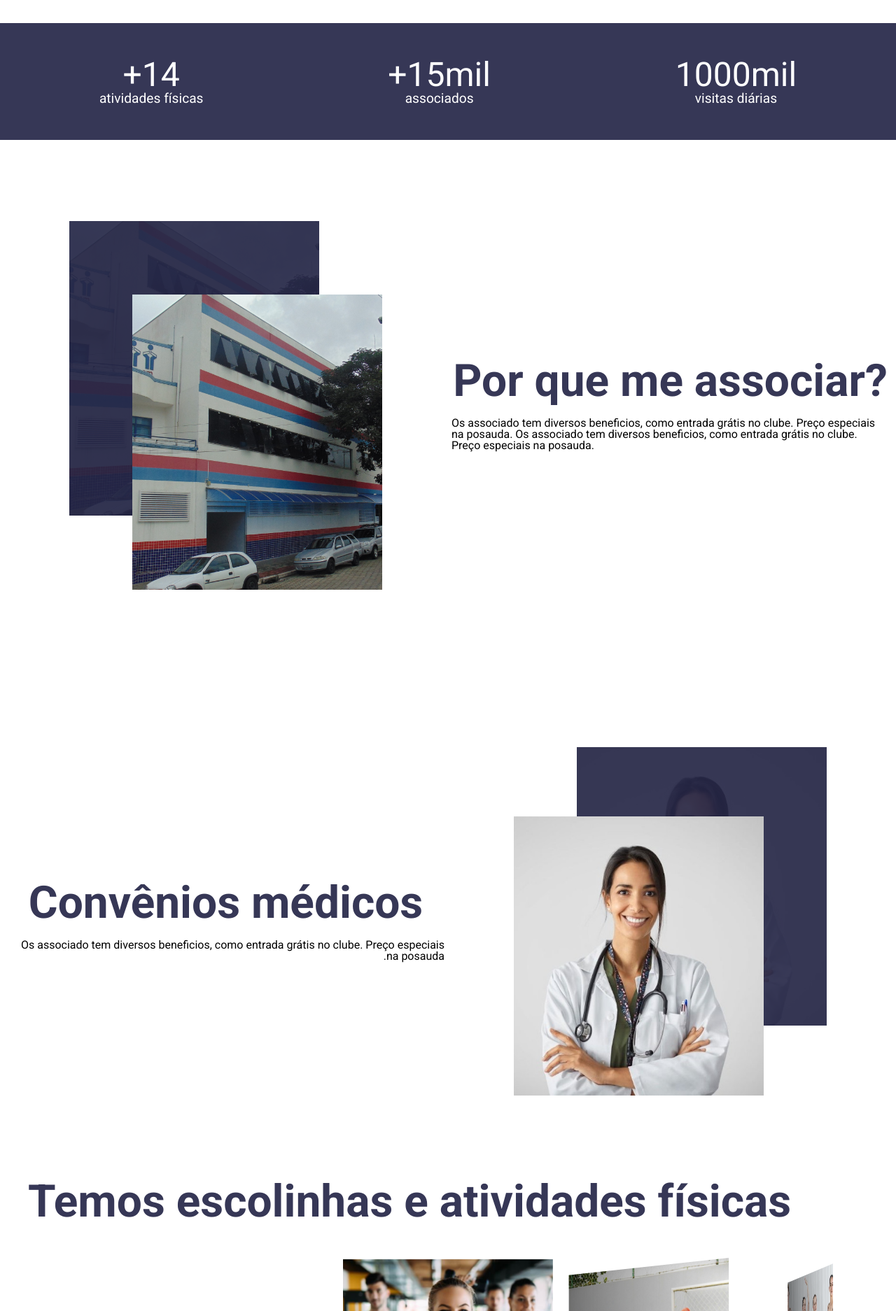
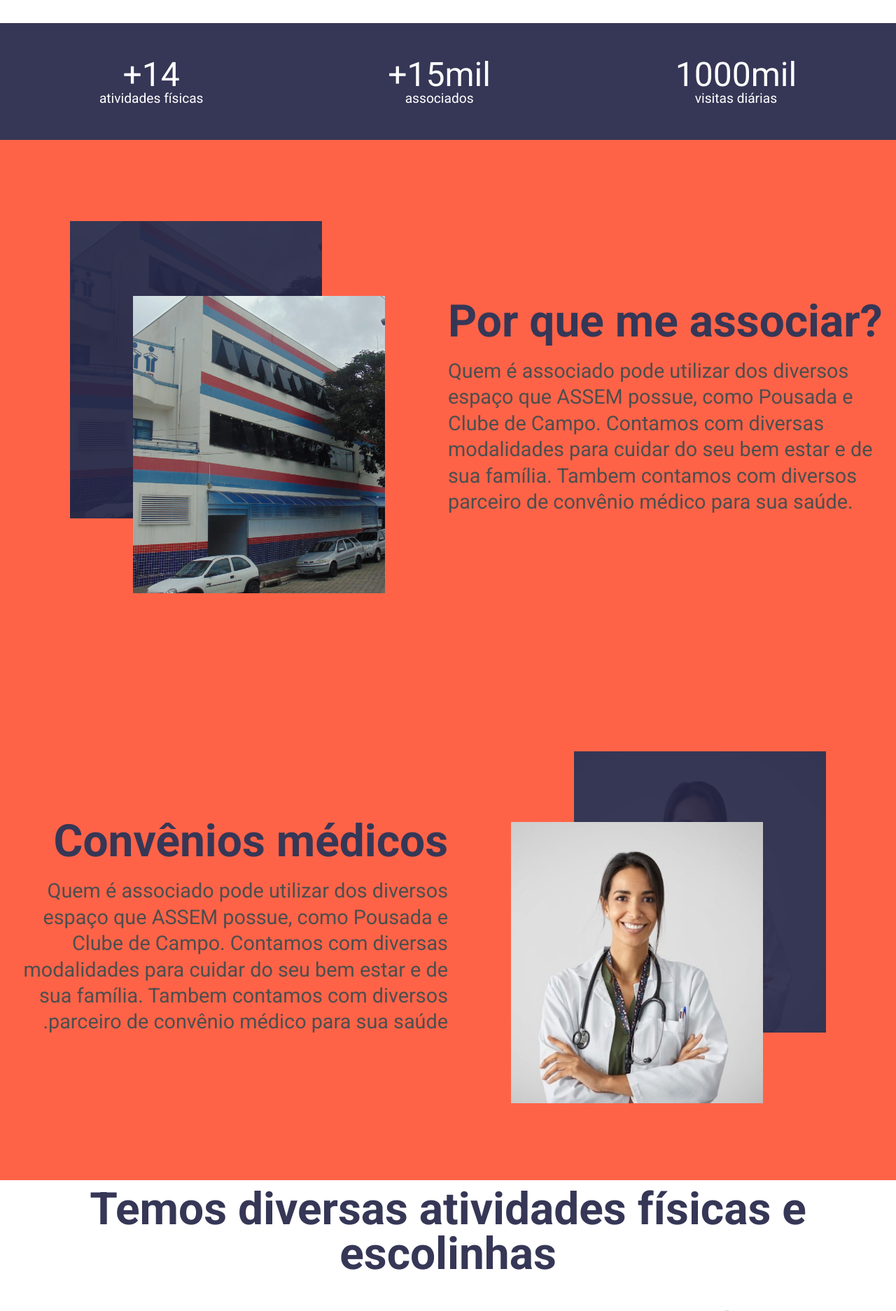
Before and after one commit to daniloaugusto9101/site-assem, a PHP site: page / in a window 1280 px wide. Shown: the part 1207-3081 px from the top of the page at 70% size. Run offline with PHP 8.4, Linux system fonts and the light colour scheme; some libraries are stand-ins or nearby versions.

Commit message:
BKP arquivos

```diff
--- a/assets/sass/atividades.sass
+++ b/assets/sass/atividades.sass
@@ -5,6 +5,8 @@
     max-width: 1220px
     margin: 0 auto
     padding: 10px
+    &__tituloHr
+        text-align: center
     .swiper
         width: 100%
         padding-top: 50px
--- a/assets/sass/chamada.sass
+++ b/assets/sass/chamada.sass
@@ -2,14 +2,13 @@
 
 .chamada
     width: 100%
-    // background-color: tomato
+    background-color: tomato
     // margin-top: variables.$gap-section
     // border: 1px solid
     &__container
         // background-color: blueviolet
         display: grid
-        gap: 10px
-        grid-template-columns: repeat(auto-fit, minmax(280px, 1fr))
+        grid-template-columns: repeat(auto-fit, minmax(400px, 1fr))
         grid-template-rows: none
         &--inverso
             direction: rtl
@@ -20,14 +19,11 @@
         // background-color: brown
         flex-direction: column
         gap: 20px
-
     &__imagens
         // background-color: gray
         display: grid
         grid-template-columns: repeat(7, 1fr)
         grid-template-rows: repeat(7, 1fr)
-    &__img
-        width: 100%
     &__img:nth-child(1)
         grid-column: 2/6
         grid-row: 2/6
@@ -40,3 +36,13 @@
         grid-column: 3/7
         grid-row: 3/7
         z-index: 99999
+    &__texto
+        font-size: 1.8em
+        line-height: 1.3em
+        color: variables.$cor-texto
+        // text-align: left
+    .tituloHr
+        // text-align: right
+        // font-size: 20px
+        width: 100%
+        // background-color: tomato
--- a/index.html
+++ b/index.html
@@ -287,8 +287,7 @@
             <div class="chamada__col">
                 <h2 class="tituloHr">Por que me associar?</h2>
                 <p class="chamada__texto">
-                    Os associado tem diversos beneficios, como entrada grátis no clube. Preço especiais na posauda.
-                    Os associado tem diversos beneficios, como entrada grátis no clube. Preço especiais na posauda.
+                    Quem é associado pode utilizar dos diversos espaço que ASSEM possue, como Pousada e Clube de Campo. Contamos com diversas modalidades para cuidar do seu bem estar e de sua família. Tambem contamos com diversos parceiro de convênio médico para sua saúde.
                 </p>
             </div>
         </div>
@@ -307,13 +306,13 @@
             <div class="chamada__col chamada__col">
                 <h2 class="tituloHr">Convênios médicos</h2>
                 <p class="chamada__texto">
-                    Os associado tem diversos beneficios, como entrada grátis no clube. Preço especiais na posauda.
+                    Quem é associado pode utilizar dos diversos espaço que ASSEM possue, como Pousada e Clube de Campo. Contamos com diversas modalidades para cuidar do seu bem estar e de sua família. Tambem contamos com diversos parceiro de convênio médico para sua saúde.
                 </p>
             </div>
         </div>
     </div>
     <section class="atividades">
-        <h2 class="tituloHr">Temos escolinhas e atividades físicas</h2>
+        <h2 class="tituloHr atividades__tituloHr">Temos diversas atividades físicas e escolinhas</h2>
         <div class="swiper mySwiper3">
             <div class="swiper-wrapper">
                 <div class="swiper-slide">
@@ -342,8 +341,10 @@
         </div>
     </section>
 
-    <div class="locais">
+
+    <!-- <div class="locais">
         <div class="locais__container">
+
             <div class="locais__col">
                 <div class="locais__banner">
                     <div>
@@ -371,8 +372,36 @@
                 </div>
             </div>
         </div>
+    </div> -->
+
+    <div class="locais">
+        <div class="locais__banner">
+            <div>
+                <img src="../site-assem/assets/img/destaque/sede.jpg">
+            </div>
+            <div></div>
+            <h2 class="tituloHr">Espaço e lazer para toda família</h2>
+        </div>
+
+        <div class="locais__container">
+
+            <div class="locais__item">
+                <img src="../site-assem/assets/img/destaque/pousada.jpg">
+                <p>Pousada Litoral</p>
+            </div>
+            <div class="locais__item">
+                <img src="../site-assem/assets/img/destaque/sede.jpg">
+                <p>Sede</p>
+            </div>
+            <div class="locais__item">
+                <div>
+                    <img src="../site-assem/assets/img/destaque/clube.jpg">
+                </div>
+                <p>Clube de Campo</p>
+            </div>
+
+        </div>
     </div>
-
     <div class="chamada">
         <div class="container chamada__container">
             <div class="chamada__col">
@@ -386,7 +415,7 @@
                 <h2 class="tituloHr">Clube de desconto</h2>
                 <p class="chamada__texto">
                     Os associado tem descontos em produtos ou serviços oferecidos por uma rede de parcerias
-                    estabelecidas com a ASSEM, em várias áreas do mercado.
+                    estabelecidas com a ASSEM, em várias áreas do mercado. Lorem ipsum dolor sit, amet consectetur adipisicing elit. Voluptatibus impedit ullam, sunt
                 </p>
             </div>
         </div>
--- a/style.css
+++ b/style.css
@@ -285,11 +285,11 @@ img {
 
 .chamada {
   width: 100%;
+  background-color: tomato;
 }
 .chamada__container {
   display: grid;
-  gap: 10px;
-  grid-template-columns: repeat(auto-fit, minmax(280px, 1fr));
+  grid-template-columns: repeat(auto-fit, minmax(400px, 1fr));
   grid-template-rows: none;
 }
 .chamada__container--inverso {
@@ -307,9 +307,6 @@ img {
   grid-template-columns: repeat(7, 1fr);
   grid-template-rows: repeat(7, 1fr);
 }
-.chamada__img {
-  width: 100%;
-}
 .chamada__img:nth-child(1) {
   grid-column: 2/6;
   grid-row: 2/6;
@@ -325,70 +322,64 @@ img {
   grid-row: 3/7;
   z-index: 99999;
 }
+.chamada__texto {
+  font-size: 1.8em;
+  line-height: 1.3em;
+  color: #4E4E4E;
+}
+.chamada .tituloHr {
+  width: 100%;
+}
 
 .locais {
-  margin: 100px auto;
-}
-.locais__container {
-  display: grid;
-  grid-template-rows: auto;
-}
-.locais__col:nth-child(1) {
-  grid-row: 1/5;
-  grid-column: 1;
-}
-.locais__col:nth-child(2) {
-  grid-row: 4/10;
-  grid-column: 1;
-  z-index: 9999;
+  background-color: green;
 }
 .locais__banner {
   display: grid;
+  grid-auto-rows: 350px;
+  margin-bottom: -100px;
 }
 .locais__banner div:nth-child(1) {
   grid-row: 1;
   grid-column: 1;
-}
-.locais__banner img {
-  height: 100%;
-  object-fit: cover;
-  width: 100%;
+  display: flex;
 }
 .locais__banner div:nth-child(2) {
+  grid-row: 1;
   grid-column: 1;
-  grid-row: 1;
-  background-color: #32326d;
-  opacity: 95%;
+  background-color: #252646;
+  opacity: 90%;
 }
 .locais__banner h2 {
-  width: 60vw;
+  grid-row: 1;
+  grid-column: 1;
+  z-index: 9999;
+  max-width: 600px;
   margin: 30px auto;
   text-align: center;
-  grid-column: 1;
-  grid-row: 1;
+  color: #fff;
+}
+.locais__container {
+  max-width: 1220px;
+  margin: 0 auto;
+  padding: 10px;
+  display: grid;
+  gap: 100px 20px;
+  grid-template-columns: repeat(auto-fit, minmax(200px, 1fr));
+  justify-content: center;
+}
+.locais__item {
+  display: grid;
+  grid-template-rows: 300px;
+  gap: 15px;
   z-index: 9999;
-  font-size: max(25px, 5.2vw);
-  font-weight: 700;
-  color: #fff;
-  font-family: Arial, Helvetica, sans-serif;
 }
-.locais__imagens {
-  display: grid;
-  /* grid-template-columns: repeat(auto-fit, minmax(150px, 1fr)) */
-  grid-template-columns: repeat(3, 1fr);
-  gap: 10px;
-  z-index: 99999;
-  padding: 0px 30px;
-}
-.locais__imagens img {
-  width: 100%;
-}
-.locais__imagens p {
-  font-size: 4vw;
-  font-family: Arial, Helvetica, sans-serif;
+.locais__item p {
+  font-size: 2em;
   text-align: center;
-  margin-top: 10px;
   color: #4E4E4E;
+  max-width: 200px;
+  margin: 0 auto;
 }
 
 .associar {
@@ -415,6 +406,9 @@ img {
   max-width: 1220px;
   margin: 0 auto;
   padding: 10px;
+}
+.atividades__tituloHr {
+  text-align: center;
 }
 .atividades .swiper {
   width: 100%;
```
Also changed, not shown: assets/sass/locais.sass (+87 -50 lines), 1 other file.
